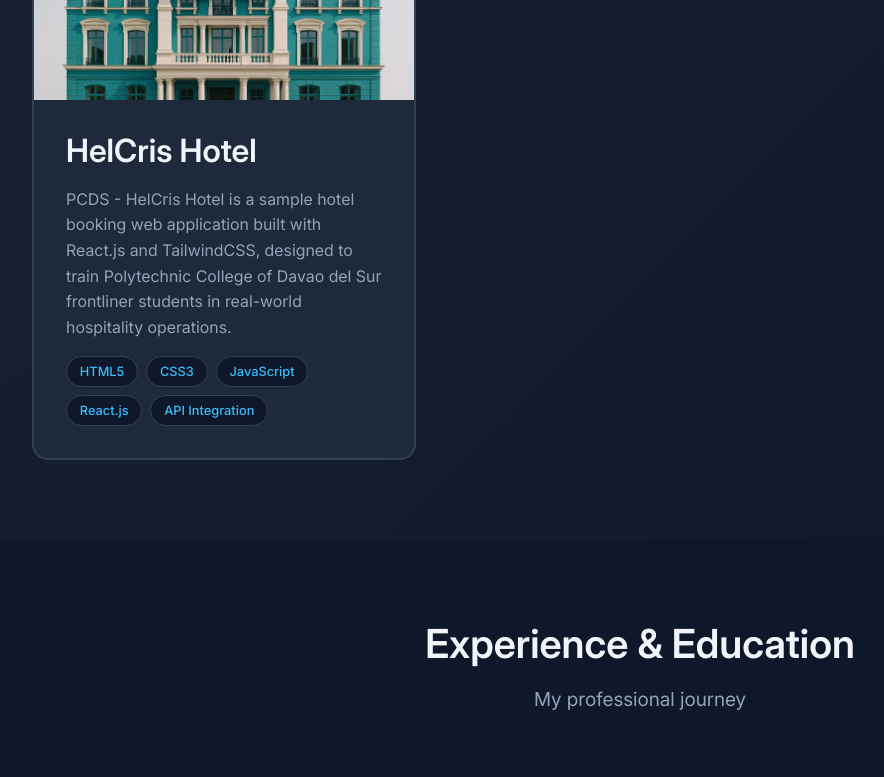
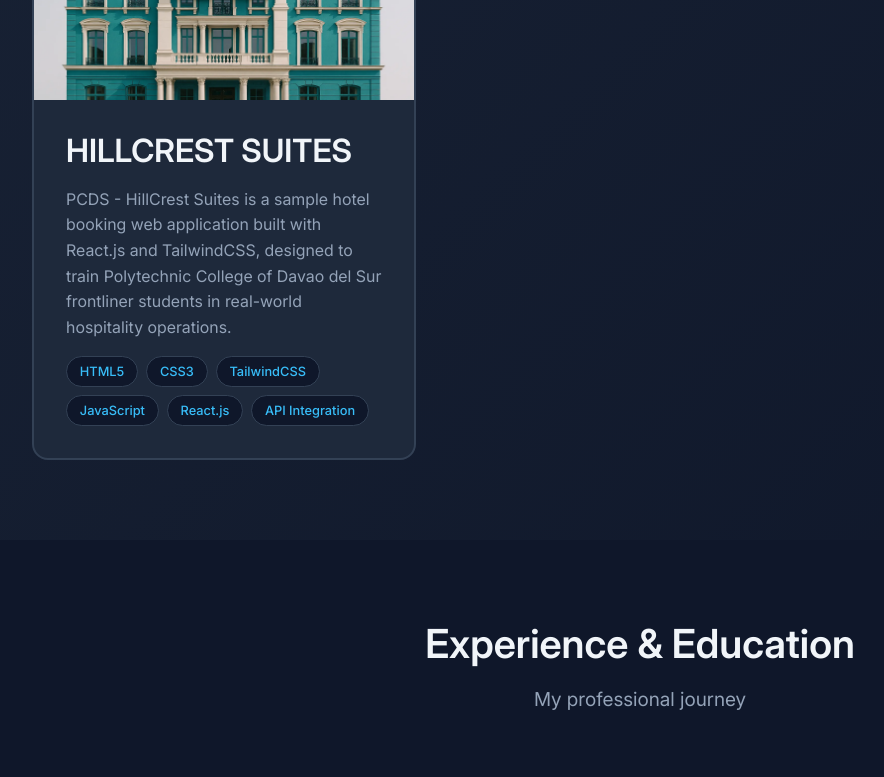
Before and after one commit to dfe0990ngc/portfolio-2025, a React (Vite) app: page / in a window 1280 px wide. Shown: the part 4200-4977 px from the top of the page, without its empty margins (0-884 px from the left). Built offline with nearby package versions, Linux system fonts and the light colour scheme.

Commit message:
- Updated Latest project name

```diff
--- a/src/components/ProjectsSections.jsx
+++ b/src/components/ProjectsSections.jsx
@@ -103,12 +103,12 @@ const ProjectsSection = () => {
       technologies: ['HTML5', 'CSS3', 'JavaScript','React.js']
     },
     {
-      title: 'HelCris Hotel',
-      description: 'PCDS - HelCris Hotel is a sample hotel booking web application built with React.js and TailwindCSS, designed to train Polytechnic College of Davao del Sur frontliner students in real-world hospitality operations.',
+      title: 'HILLCREST SUITES',
+      description: 'PCDS - HillCrest Suites is a sample hotel booking web application built with React.js and TailwindCSS, designed to train Polytechnic College of Davao del Sur frontliner students in real-world hospitality operations.',
       image: HelCrisHotelImg,
-      liveUrl: 'https://helcris-hotel.pcds.edu.ph/',
+      liveUrl: 'https://www.hillcrest-suites.pcds.edu.ph/',
       githubUrl: 'https://github.com/dfe0990ngc/helcris-hotel',
-      technologies: ['HTML5', 'CSS3', 'JavaScript', 'React.js','API Integration']
+      technologies: ['HTML5', 'CSS3','TailwindCSS', 'JavaScript', 'React.js','API Integration']
     }
   ];
 
```
